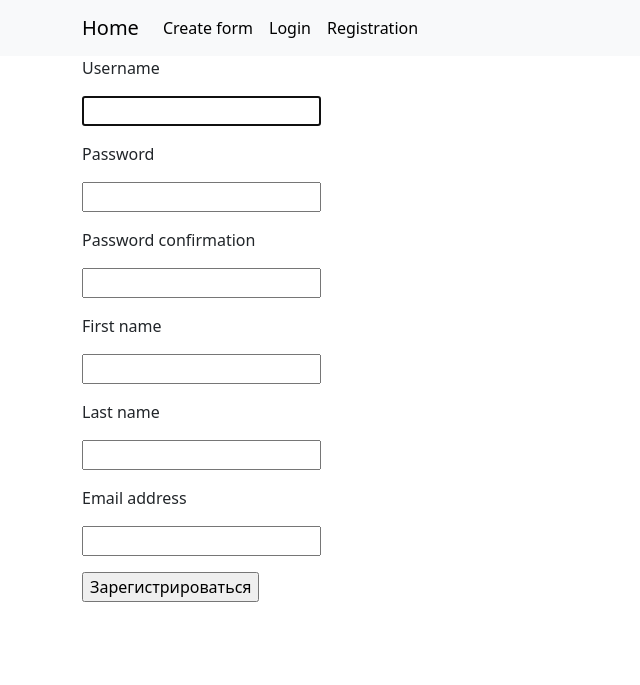
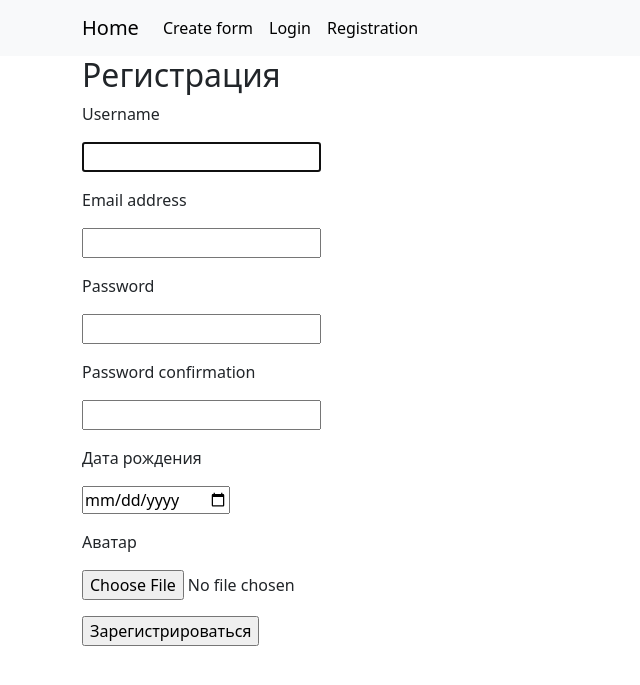
Before and after one commit to BeksultanIT/Forum, a Django app: page /accounts/register/ in a window 1280 px wide. Shown: the top 685 px of the page, without its empty margins (0-640 px from the left). Run offline with Django 5.2, Linux system fonts and the light colour scheme; parts of the project's set-up code (start-up, migrations or seed data) failed here and were passed over.

Commit message:
добавил фотку для регистрации

```diff
--- a/Forum/settings.py
+++ b/Forum/settings.py
@@ -126,3 +126,7 @@ DEFAULT_AUTO_FIELD = 'django.db.models.BigAutoField'
 
 MEDIA_URL = '/media/'
 MEDIA_ROOT = Path.joinpath(BASE_DIR, 'uploads')
+
+LOGIN_URL = 'accounts:login'
+LOGIN_REDIRECT_URL = 'webapp:index'
+LOGOUT_REDIRECT_URL = 'webapp:index'
--- a/accounts/forms/user_creation_form.py
+++ b/accounts/forms/user_creation_form.py
@@ -1,8 +1,26 @@
+from django import forms
 from django.contrib.auth import get_user_model
 from django.contrib.auth.forms import UserCreationForm
+
+from accounts.models import Profile
 
 User = get_user_model()
 
 class MyUserCreationForm(UserCreationForm):
+    birth_date = forms.DateField(
+        required=False,
+        widget=forms.DateInput(attrs={'type': 'date'}),
+        label='Дата рождения'
+    )
+    avatar = forms.ImageField(
+        required=True,
+        label='Аватар'
+    )
+
+
     class Meta(UserCreationForm.Meta):
-        fields = ['username', 'password1', 'password2', 'first_name', 'last_name', 'email']
+        fields = ['username', 'email', 'password1', 'password2']
+
+    def save(self, commit=True):
+        user = super().save(commit=commit)
+        return user
--- a/accounts/templates/user_create.html
+++ b/accounts/templates/user_create.html
@@ -1,7 +1,8 @@
 {% extends 'base.html' %}
 
 {% block content %}
-    <form action="" method="post">
-        {% include 'partial/form.html' with button_text='Зарегистрироваться' %}
-    </form>
+  <h2>Регистрация</h2>
+  <form action="" method="post" enctype="multipart/form-data" style="max-width:400px;">
+    {% include 'partial/form.html' with form=form button_text='Зарегистрироваться' %}
+  </form>
 {% endblock %}
--- a/accounts/views.py
+++ b/accounts/views.py
@@ -18,7 +18,11 @@ class RegisterView(CreateView):
 
     def form_valid(self, form):
         user = form.save()
-        Profile.objects.create(user=user)
+        Profile.objects.create(
+            user=user,
+            birth_date=form.cleaned_data.get('birth_date'),
+            avatar=form.cleaned_data['avatar']
+        )
         login(self.request, user)
         return redirect(self.get_success_url())
 
```
